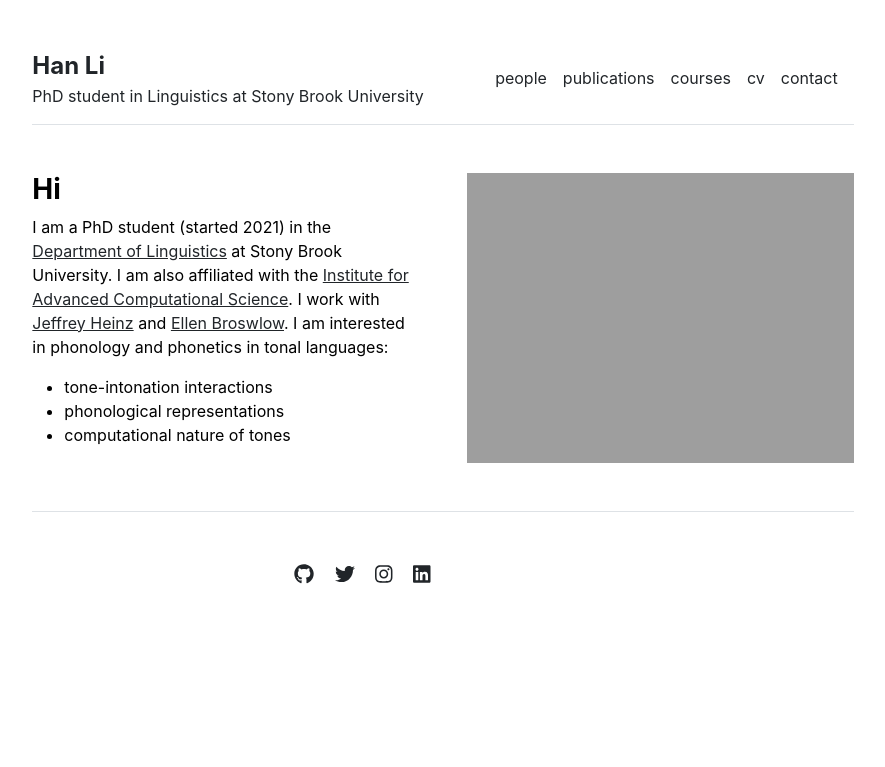
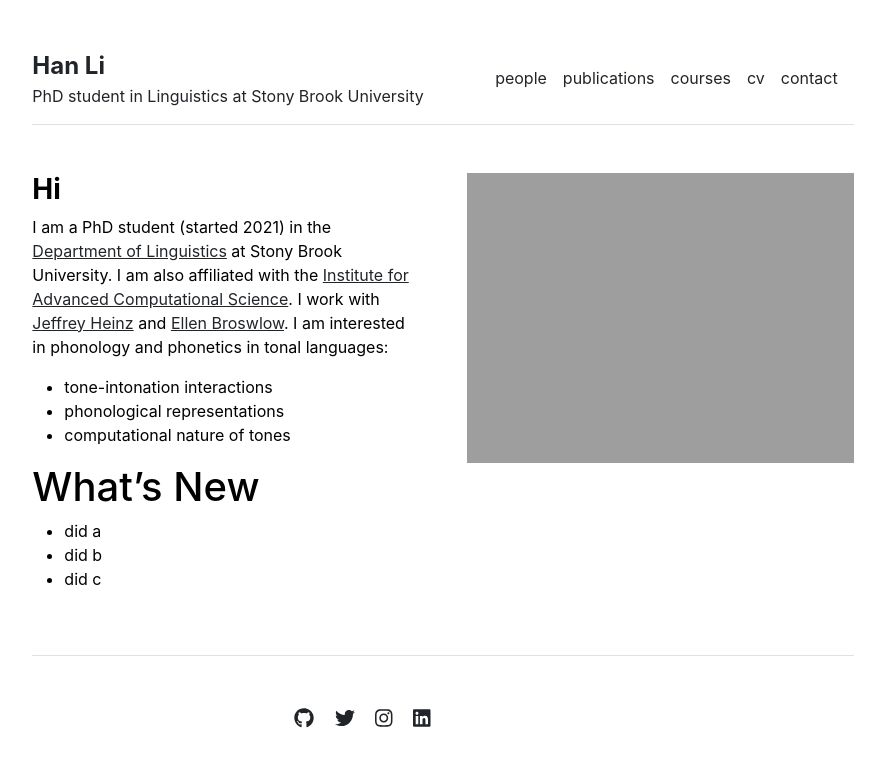
Before and after one commit to lihan829/lihan829.github.io, a Jekyll site: the page built from index.md, in a window 1280 px wide. Shown: the top 767 px of the page, without its empty margins (197-1082 px from the left). Built offline with Jekyll 4.4.1, drawn with Linux system fonts in a browser that asks for light colours.

Commit message:
Update index.md

```diff
--- a/index.md
+++ b/index.md
@@ -6,3 +6,8 @@ I am a PhD student (started 2021) in the [Department of Linguistics](https://www
 - tone-intonation interactions
 - phonological representations
 - computational nature of tones
+
+# What's New
+- did a
+- did b
+- did c
```
